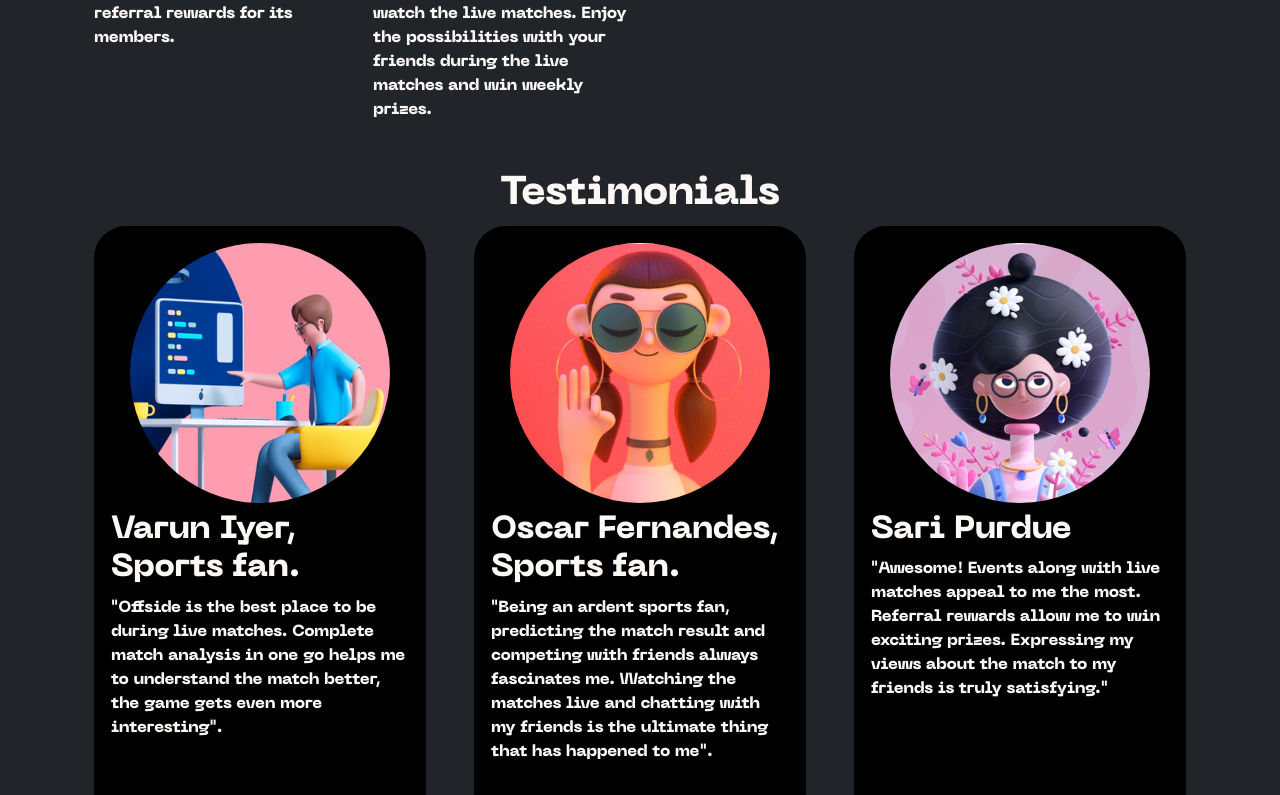
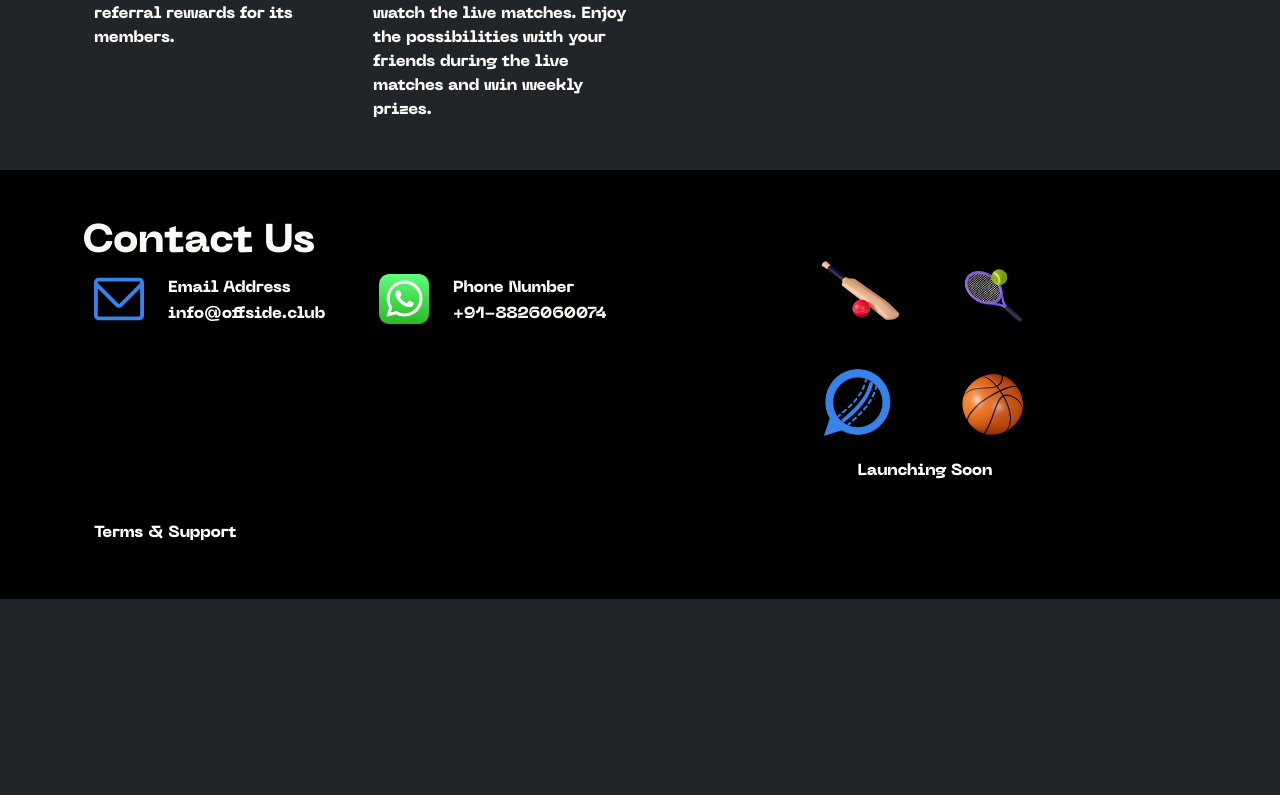
Before and after one commit to offside-club/offside-club, a React (Create React App) app: page / in a window 1280 px wide. Shown: the part 2144-2939 px from the top of the page. After the commit the page ends 2743 px from the top, so only its background shows below. Built offline with nearby package versions, Linux system fonts and the light colour scheme.

Commit message:
feat: hide testimonials

```diff
--- a/src/App.js
+++ b/src/App.js
@@ -4,7 +4,7 @@
 import Home from './components/home/Home';
 import Services from './components/services/Services';
 import Rewards from './components/rewards/Rewards';
-import Testimonials from './components/testimonials/Testimonials';
+// import Testimonials from './components/testimonials/Testimonials';
 import Footer from './components/footer/Footer';
 import './assets/fonts/FontsFree-Net-NeueMachina-Ultrabold.ttf'
 
@@ -14,7 +14,7 @@
       <Home />
       <Services />
       <Rewards />
-      <Testimonials />
+      {/* <Testimonials /> */}
       <Footer />
     </React.Fragment>
   );
```
